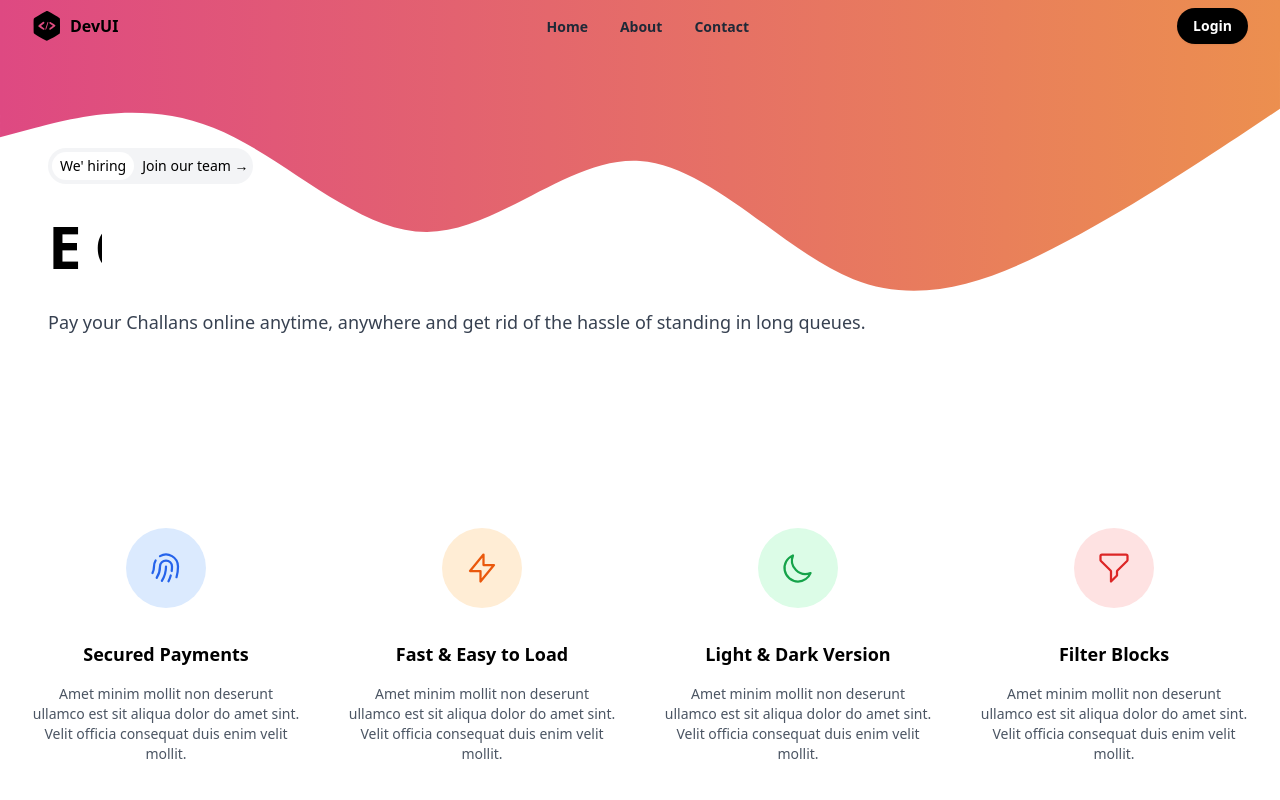
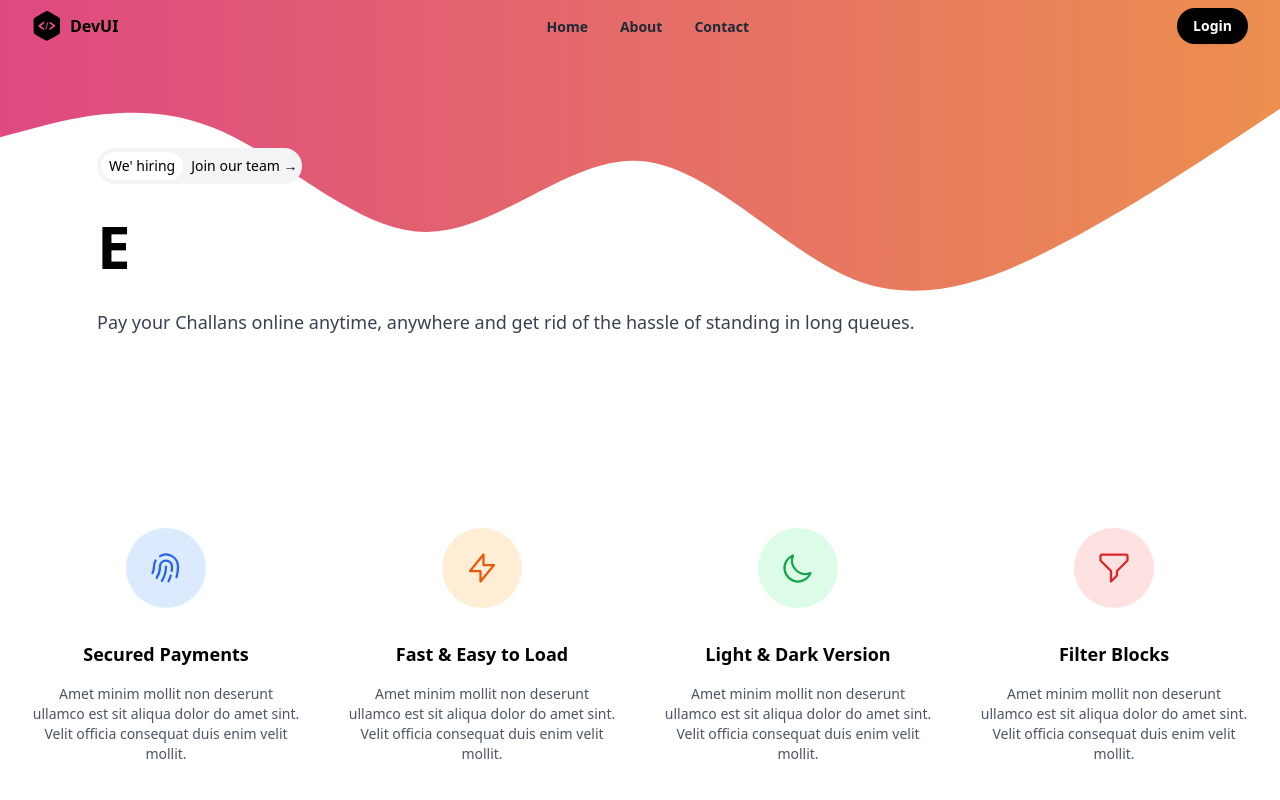
Before and after one commit to Nexus-Agni/E-Challan-Explorer, a React (Vite) app in the folder frontend/: page / in a window 1280 px wide. Shown: the top 800 px of the page. Built offline with nearby package versions, Linux system fonts and the light colour scheme.

Commit message:
Update Hero component width to 1182px

```diff
--- a/frontend/src/components/Hero.jsx
+++ b/frontend/src/components/Hero.jsx
@@ -9,7 +9,7 @@ function Hero() {
         backgroundRepeat: "no-repeat",
       }}
     >
-      <div className="mx-auto w-full px-8">
+      <div className="mx-auto w-[1182px] px-8">
         <div className="flex flex-col justify-center px-4 py-12 md:py-16">
           <div className="mt-8 flex max-w-max items-center space-x-2 rounded-full bg-gray-100 p-1">
             <div className="rounded-full bg-white p-1 px-2">
```
